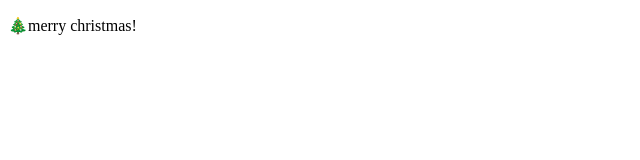
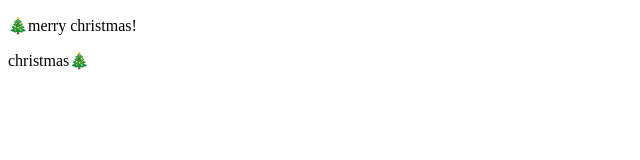
Before and after one commit to hortencia718/Christmas-countdown, a plain HTML site: page index.html in a window 1280 px wide. Shown: the whole page, without its empty margins (0-640 px from the left). Drawn offline with Linux system fonts and the light colour scheme.

Commit message:
add label

```diff
--- a/index.html
+++ b/index.html
@@ -10,6 +10,8 @@
 <body class="christmas" id="body">
     <div class="container">
         <p id="greeting"> 🎄merry christmas!</p>
+        <div class="radio" id="christmas" name="theme" value="christmas"></div>
+        <label for="christmas">christmas🎄</label>
     </div>
 
 
```
